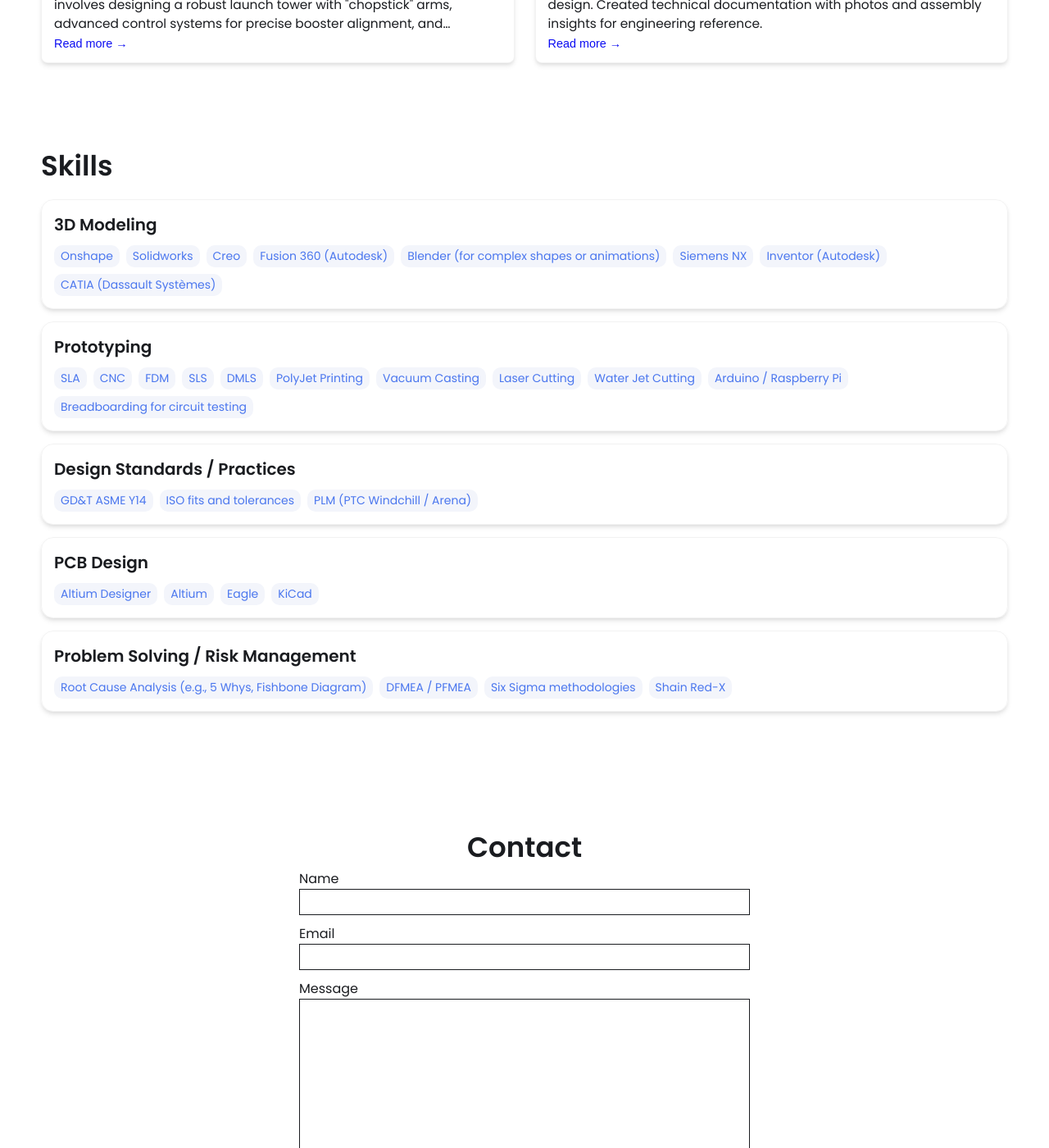
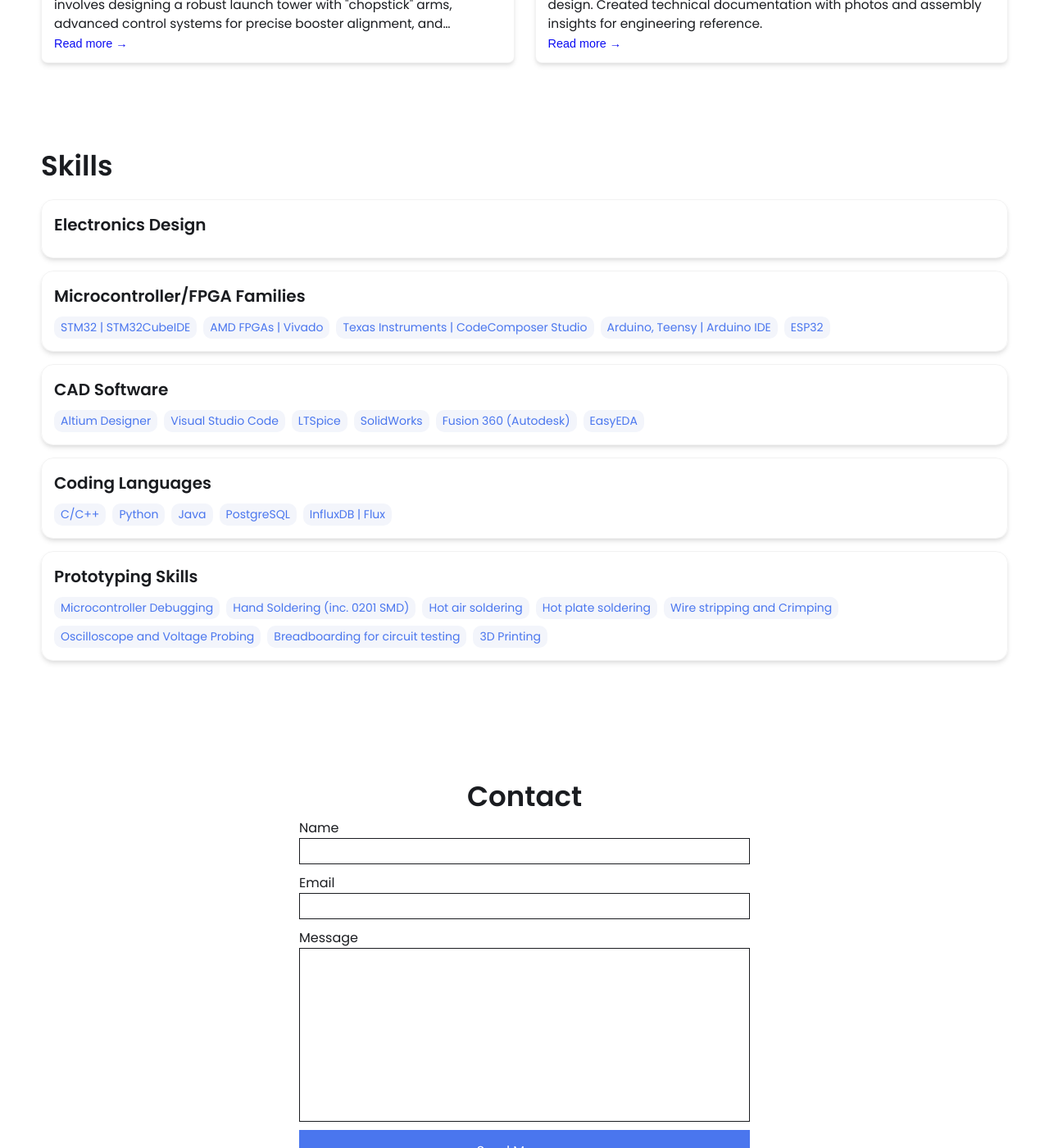
Before and after one commit to JaydenSkidmore/jaydenskidmore.github.io, a Jekyll site: the page built from index.html, in a window 1280 px wide and 1400 px high, scrolled down 1449 px. Shown: the whole window at 82% size. Built offline with Jekyll 4.4.1, drawn with Linux system fonts in a browser that asks for light colours; some of the changed text lies outside the part shown.

Commit message:
update to main page

```diff
--- a/_config.yml
+++ b/_config.yml
@@ -7,13 +7,13 @@
 
 # Main Page Setup
 
-title: John Doe's Portfolio # This is what shows up in the tab of the browser
+title: Jayden Skidmore's Portfolio # This is what shows up in the tab of the browser
 
 
 
 # Hero Section
-name: John Doe
-headline: headline message
+name: Jayden Skidmore
+headline: Penultimate Year Engineering Student
 description: >- # dont remove this line. this will ignore all new lines until the next section
   Write an awesome intro and discuss your highlights and qualification. You can edit this
   line in _config.yml. It will appear in your document head meta (for
@@ -31,9 +31,9 @@
 # Set up external links - this will show up as small icons next to your name.
 
 external-links:    # input only your own url slug. The icons with missing entries will not appear.
-  linkedin: test   # https://www.linkedin.com/in/{your url slug}
-  github: test    # https://github.com/{your url slug}
-  stackoverflow: test      # https://stackoverflow.com/users/{your url slug}
+  linkedin: https://linkedin.com/in/jayden-skidmore-3158802b8
+  github: https://github.com/JaydenSkidmore
+  stackoverflow:       # https://stackoverflow.com/users/{your url slug}
   medium:            # https://medium.com/@{your url slug}
   x-twitter:   # https://x.com/{your url slug}
   threads:            # https://threads.net/@{your url slug}
@@ -45,50 +45,48 @@
 
 # Skills Section - Add the list of your Skills by categories/tools. The indentation for each level needs to be precise.
 skills:
-  - category: 3D Modeling
+  - category: Electronics Design
     tools:
-    - Onshape
-    - Solidworks
-    - Creo
-    - Fusion 360 (Autodesk)
-    - Blender (for complex shapes or animations)
-    - Siemens NX
-    - Inventor (Autodesk)
-    - CATIA (Dassault Systèmes)
-  - category: Prototyping
+
+  - category: Microcontroller/FPGA Families
     tools:
-    - SLA
-    - CNC
-    - FDM
-    - SLS
-    - DMLS
-    - PolyJet Printing
-    - Vacuum Casting
-    - Laser Cutting
-    - Water Jet Cutting
-    - Arduino / Raspberry Pi
-    - Breadboarding for circuit testing
-  - category: Design Standards / Practices
-    tools:
-    - GD&T ASME Y14
-    - ISO fits and tolerances
-    - PLM (PTC Windchill / Arena)
-  - category: PCB Design
+    - STM32 | STM32CubeIDE
+    - AMD FPGAs | Vivado
+    - Texas Instruments | CodeComposer Studio
+    - Arduino, Teensy | Arduino IDE
+    - ESP32
+  - category: CAD Software
     tools:
     - Altium Designer
-    - Altium
-    - Eagle
-    - KiCad
-  - category: Problem Solving / Risk Management
+    - Visual Studio Code
+    - LTSpice
+    - SolidWorks
+    - Fusion 360 (Autodesk)
+    - EasyEDA
+  - category: Coding Languages
     tools:
-    - Root Cause Analysis (e.g., 5 Whys, Fishbone Diagram)
-    - DFMEA / PFMEA
-    - Six Sigma methodologies
-    - Shain Red-X
+    - C/C++
+    - Python
+    - Java
+    - PostgreSQL
+    - InfluxDB | Flux
+  - category: Prototyping Skills
+    tools:
+    - Microcontroller Debugging
+    - Hand Soldering (inc. 0201 SMD)
+    - Hot air soldering
+    - Hot plate soldering
+    - Wire stripping and Crimping
+    - Oscilloscope and Voltage Probing
+    - Breadboarding for circuit testing
+    - 3D Printing
+
+
+
 
 
 # Contact Form Setup. Setup an account and copy over the key. When someone fills out the form, it will be received in your email.
-formspree-key: https://formspree.io/f/manqyjzk
+# formspree-key: https://formspree.io/f/manqyjzk
 
 
 
```
Also changed, not shown: assets/images/profile-image/avatar.jpeg, assets/images/profile-image/avatarOLD.jpeg (added), 1 other file.
